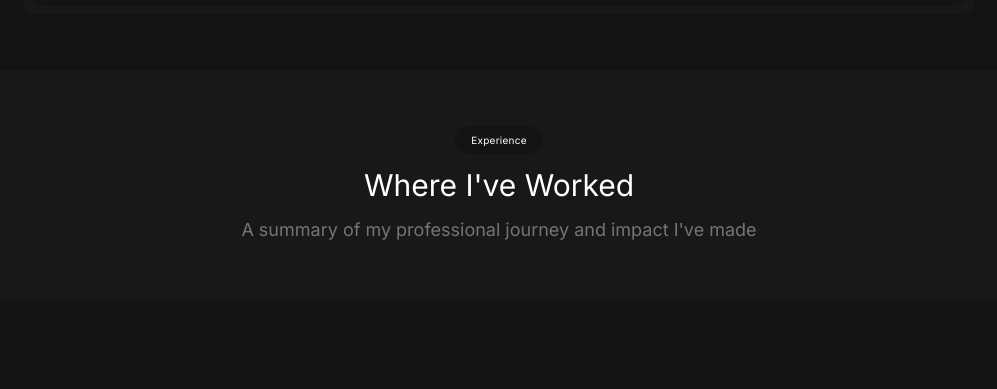
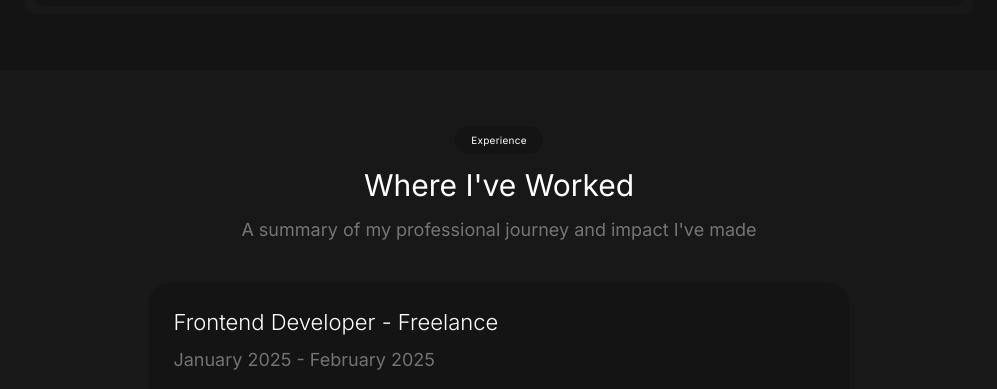
Before and after one commit to KennethCodepuz/portfolio, a Next.js app: page / in a window 1280 px wide. Shown: the part 2408-2797 px from the top of the page, without its empty margins (141-1138 px from the left). Before the commit the page ends 2707 px from the top, so only its background shows below. Built offline with nearby package versions, Linux system fonts and the light colour scheme.

Commit message:
feat: Started to populate experience section, will finisdhed tomorrow

```diff
--- a/app/components/sections/Experience.tsx
+++ b/app/components/sections/Experience.tsx
@@ -1,18 +1,31 @@
 import React from 'react'
 import SectionTitle from '../ui/SectionTitle'
+import JobExperienceCard from '../ui/JobExperienceCard'
 
 type Props = {}
 
 const Experience = (props: Props) => {
    return (
-      <section id='experience' className='px-6 py-14 flex flex-col bg-[var(--background-charcoal-100)] justify-center items-center'>
+      <section id='experience' className='px-6 py-14 flex flex-col gap-10 bg-[var(--background-charcoal-100)] justify-center items-center'>
          <div className='flex flex-col justify-center items-center gap-2.5'>
             <SectionTitle className='bg-[var(--background-dark-100)]'>Experience</SectionTitle>
             <h1 className='text-3xl leading-[1.4]'>Where I've Worked</h1>
             <p className='text-center text-lg leading-normal text-[var(--text-white-40)]'>A summary of my professional journey and impact I've made</p>
          </div>
          <div id='job-experience-list'>
-
+            <JobExperienceCard>
+               <div className='flex flex-col gap-2'>
+                  <h2 className='text-[1.375rem] leading-[1.4] font-light'>Frontend Developer - Freelance</h2>
+                  <p className='text-lg leading-normal text-[var(--text-white-40)]'>January 2025 - February 2025</p>
+               </div>
+               <ul className='list-disc px-6'>
+                  <li className='text-lg leading-normal text-[var(--text-white-40)]'>Developed a responsive frontend website using Reac.</li>
+                  <li className='text-lg leading-normal text-[var(--text-white-40)]'>Integrated Sanity as a headless CMS for dynamic content managemen.</li>
+                  <li className='text-lg leading-normal text-[var(--text-white-40)]'>Implemented reusable components and modern UI patterns.</li>
+                  <li className='text-lg leading-normal text-[var(--text-white-40)]'>Deployed and maintained the application on Vercel</li>
+                  <li className='text-lg leading-normal text-[var(--text-white-40)]'>Collaborated with the client to refine UI/UX and content structure</li>
+               </ul>
+            </JobExperienceCard>
          </div>
       </section>
    )
--- a/app/components/ui/JobExperienceCard.tsx
+++ b/app/components/ui/JobExperienceCard.tsx
@@ -1,11 +1,19 @@
 import React from 'react'
+import { IoIosArrowDropup } from "react-icons/io";
 
-type Props = {}
+type Props = {
+   children: React.ReactNode
+}
 
-const JobExperienceCard = (props: Props) => {
+const JobExperienceCard = ({ children }: Props) => {
    return (
-      <div>JobExperienceCard</div>
+      <div className='px-6 py-6 bg-[var(--background-dark-100)] rounded-[1.25rem] flex flex-col gap-6'>
+         {children}
+         <button>
+            <IoIosArrowDropup size={24} />
+         </button>
+      </div>
    )
-}s
+}
 
 export default JobExperienceCard
--- a/package.json
+++ b/package.json
@@ -24,5 +24,6 @@
     "eslint-config-next": "16.2.10",
     "tailwindcss": "^4",
     "typescript": "^5"
-  }
+  },
+  "packageManager": "pnpm@11.12.0+sha512.820a6fbd0d9f04c226638002aead1e45340a9139dd5dc077c1d83ef44aa2481c8eb6637b4c9aa696a3c7e35ba818e49cf27213e5f2b91138d09b7a3e26e898ba"
 }
```
